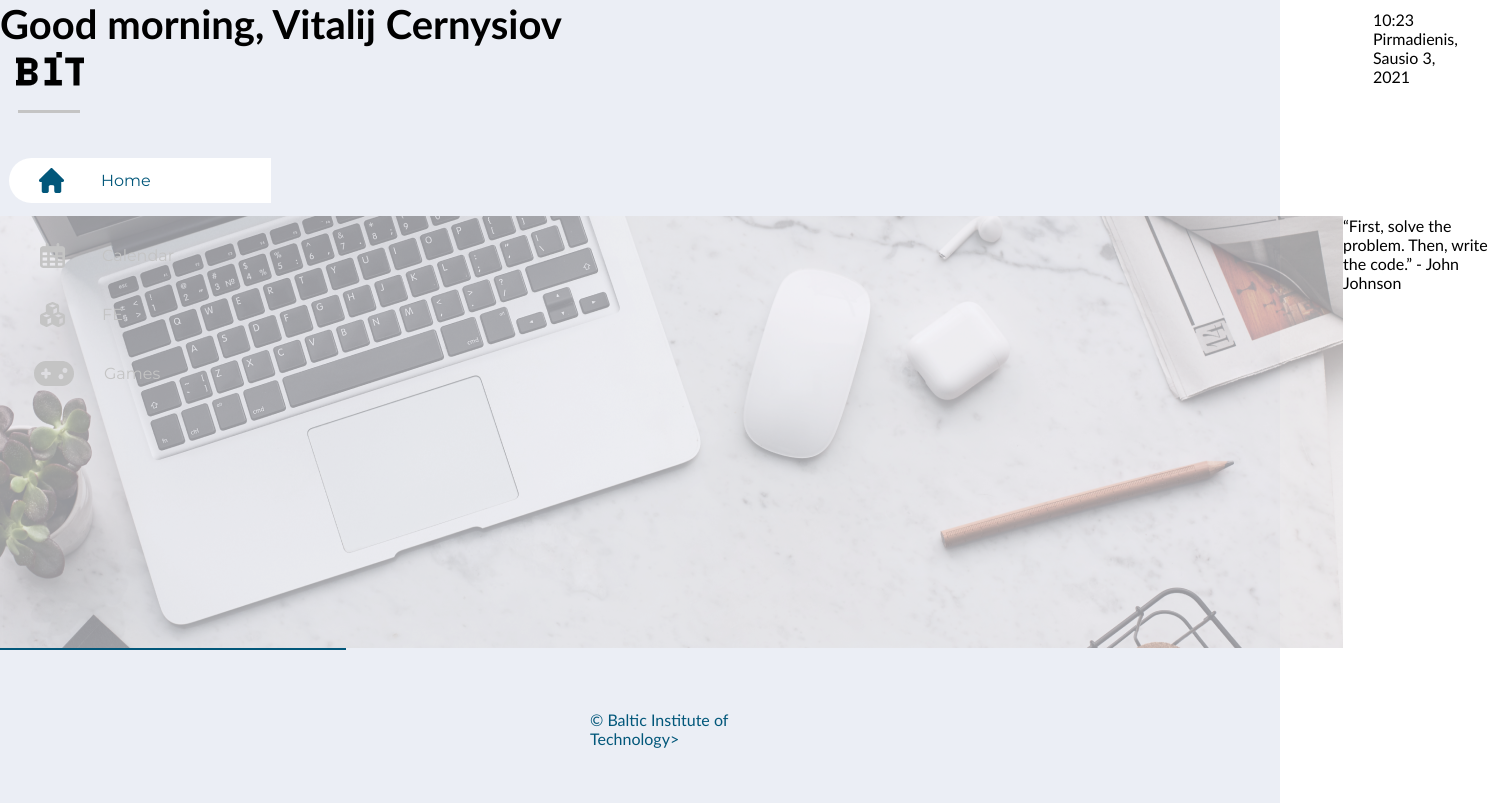
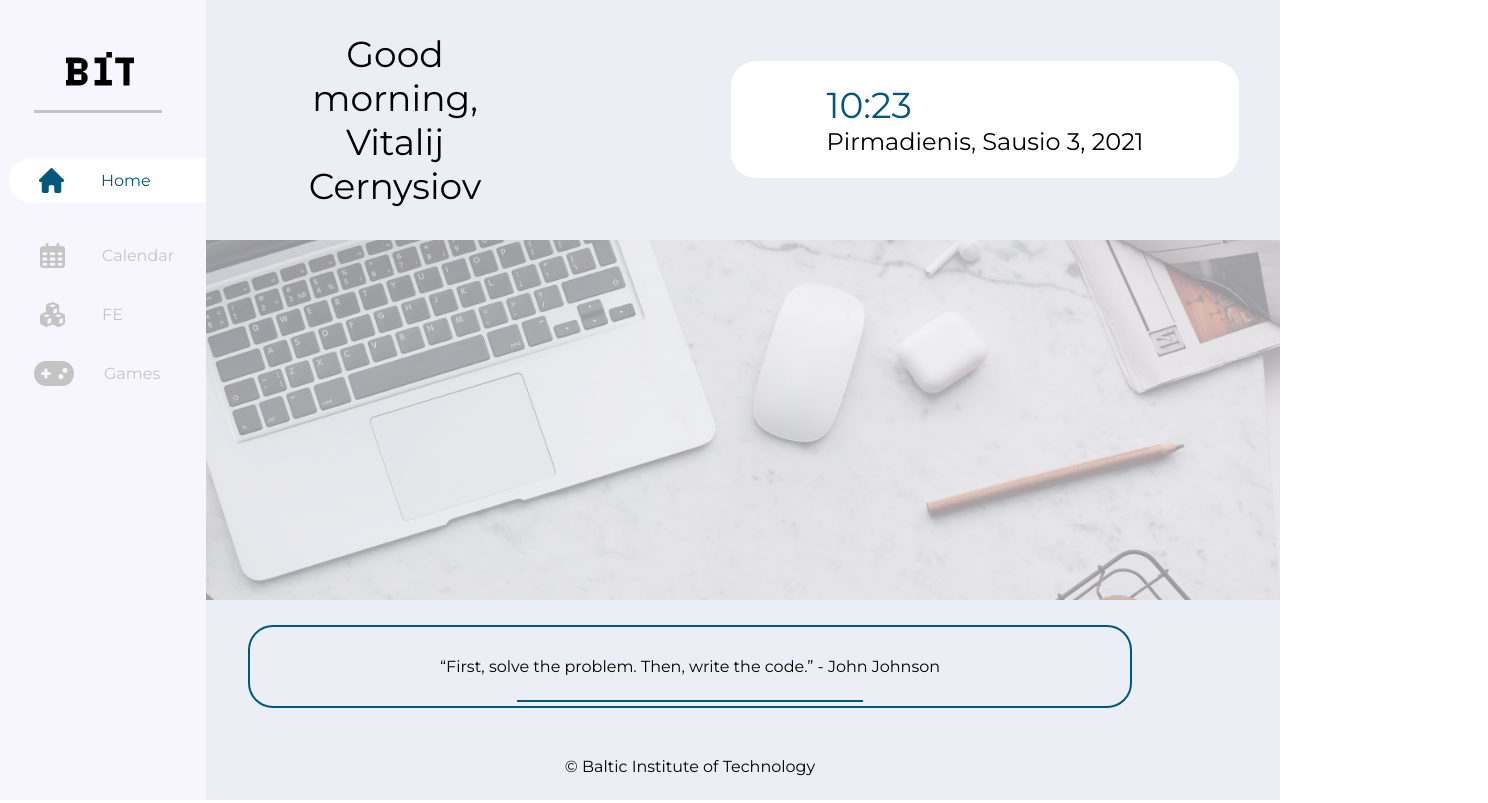
Before and after one commit to Vital188/Calendar-forms-responsive-design-, a website: page index.html in a window 1280 px wide. Shown: the top 803 px of the page, 1488 px wide, since content can reach past the window. Drawn offline with Linux system fonts and the light colour scheme.

Commit message:
desigh finished

```diff
--- a/css/base.css
+++ b/css/base.css
@@ -1,6 +1,5 @@
 .container {
     width: 100%;
-    margin: 0 calc(50%-500px);
 }
 
 .left:hover{
--- a/css/global.css
+++ b/css/global.css
@@ -1,7 +1,6 @@
 body,
 body * {
-    margin: 0;
-    font-family: 'Gill Sans', 'Gill Sans MT', 'Calibri', 'Trebuchet MS', sans-serif}
+    margin: 0;}
 
 .container {
         display: flex;
--- a/css/layout.css
+++ b/css/layout.css
@@ -1,10 +1,14 @@
+@import url('https://fonts.googleapis.com/css?family=Montserrat');
+
+
 .left {
     width: 100px;
     display: grid;
     grid-column: auto;
     background-color: #F7F6FF;
     height: 100vh;
-    position: relative;
+    position: fixed;
+    overflow: hidden;
 }
 
 .logo {
@@ -38,7 +42,7 @@
     text-decoration: none;
     font-size: 16px;
     color:#02577A;
-    font-family: 'Montserrat';
+    font-family: 'Montserrat', sans-serif;
 }
 
 .vector1 {
@@ -60,6 +64,7 @@
     color:#C4C4C4;
     font-family: 'Montserrat';
 }
+
 .vectors:hover {
     background:#F7F6FF ;
 }
@@ -106,6 +111,7 @@
     font-size: 16px;
     color:#C4C4C4;
     font-family: 'Montserrat';
+    font-weight: 500;
 }
 
 .vector3 {
@@ -133,8 +139,13 @@
     grid-column: 2;
     grid-template-columns: 1fr 1fr;
     grid-row: 4;
-    grid-template-rows: 1fr 2fr 1fr 0.5fr;
+    grid-template-rows: 1.8fr 1.8fr 1fr 0.5fr;
     width: 100%;
+    margin-left: 100px;
+    height: 100vh;
+    align-items: center;
+    justify-items: center;
+    font-family: "Montserrat", sans-serif;;
 }
 .right > .name {
  justify-content: center;
@@ -142,28 +153,61 @@
  grid-column: 1/2;
  grid-row: 1/2;
  font-size: 40px;
+ padding: 10px 200px;
+ text-align: center;
+font-size: 36px;
+font-style: normal;
+font-weight: 500;
+line-height: 44px;
 }
 
 .right > .paragraf {
-    justify-content: center;
-    align-items: center;
     grid-column: 2/3;
     grid-row: 1/2;
-    padding: 10px 30px;
-   }
-
-.line2 {
-    height: 2px;
-    background-color: #02577A;
-    width: 346px;
-    top: 681px;
-    left: 547px;
+    padding: 22px 96px;
+    font-size: 24px;
+    background-color: #FFFFFF;
+    border-radius: 25px;
+    font-family: "Montserrat", sans-serif;
+    font-size: 36px;
 }
 
-.institute {
-    position: absolute;
-    width: 17.7%;
-    left: 590px;
-    top: 710px;
-    color: #02577A;
+.right > .paragraf > .time {
+color: #02577A
 }
+.right > .paragraf > .date {
+    font-size: 24px;
+}
+
+.right > .main {
+grid-column: 1/ span 3;
+grid-row: 2/3;
+width: 100%;
+height: 360px;
+}
+
+.right > .text2 {
+grid-column: 1/ span 3;
+grid-row: 3/4;
+padding: 30px 190px;
+border-radius: 25px;
+border: 2px solid #02577A;
+font-size: 16px;
+}
+
+.right > .line2 {
+height: 2px;
+background-color: #02577A;
+width: 346px;
+grid-column: 1/ span 3;
+grid-row: 4/5;
+position: absolute;
+top: 700px;
+}
+
+.right > .institute {
+grid-column: 1/ span 3;
+grid-row: 4/5;
+color: black;
+position: relative;
+}
--- a/index.html
+++ b/index.html
@@ -11,10 +11,6 @@
     <link rel="stylesheet" href="./css/layout.css">
     <link rel="stylesheet" href="./css/font-awesome.min.css">
 
-    <style>
-        @import url('https://fonts.googleapis.com/css?family=Montserrat');
-    </style>
-
 </head>
 <body>
     <section class="container">
@@ -26,24 +22,24 @@
                 <nav class="main">
                     <div class="vectors">
                     <img src="./assets/Vector (5).png" alt="home-icon" class="icon">
-                    <a href="#">Home</a>
+                    <a class="opacity" href="#">Home</a>
                     </div>
                     <div class="vector1">
                     <img src="./assets/Vector (1).png" alt="vector2">
-                    <a  href="#">Calendar</a>
+                    <a class="opacity" href="#">Calendar</a>
                     </div>
                     <div class="vector2">
                     <img src="./assets/Vector (2).png" alt="vector3">
-                    <a  href="#">FE</a>
+                    <a class="opacity" href="#">FE</a>
                     </div>
                     <div class="vector3">
                     <img src="./assets/Vector (3).png" alt="vector4">
-                    <a  href="#">Games</a>
+                    <a class="opacity" href="#">Games</a>
                     </div>
                 </nav>
         </section>
                 <section class="right">
-            <h1 class="name">Good morning, Vitalij Cernysiov</h1>
+            <h1 class="name">Good morning,     Vitalij Cernysiov</h1>
             <div class="paragraf">
                 <div class="time">10:23</div>
                 <div class="date">Pirmadienis, Sausio 3, 2021</div>
@@ -51,7 +47,7 @@
             <img class="main" src="./assets/one.png" alt="main">
             <p class="text2">“First, solve the problem. Then, write the code.” - John Johnson</p>
             <p class="line2"></p>
-            <p class="institute">&copy Baltic Institute of Technology></p>
+            <p class="institute">&copy Baltic Institute of Technology</p>
         </section>
     </section>
 </body>
```
